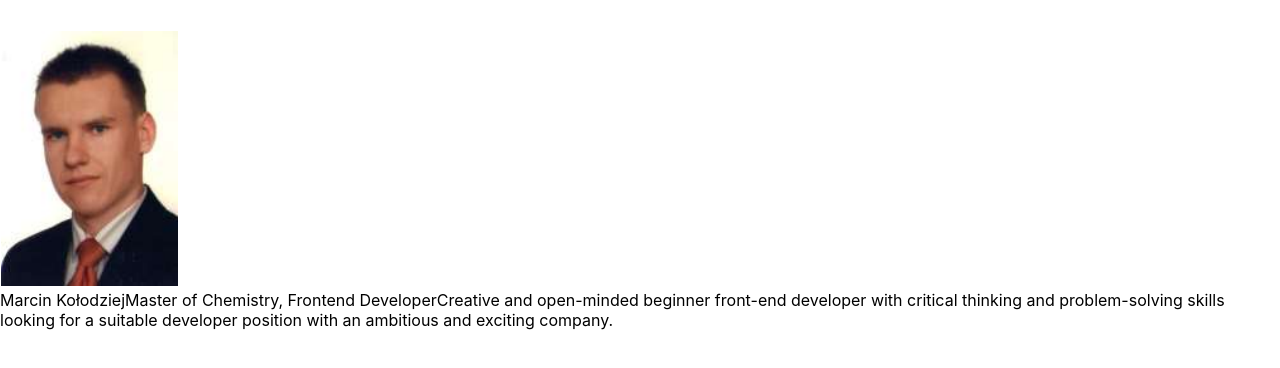
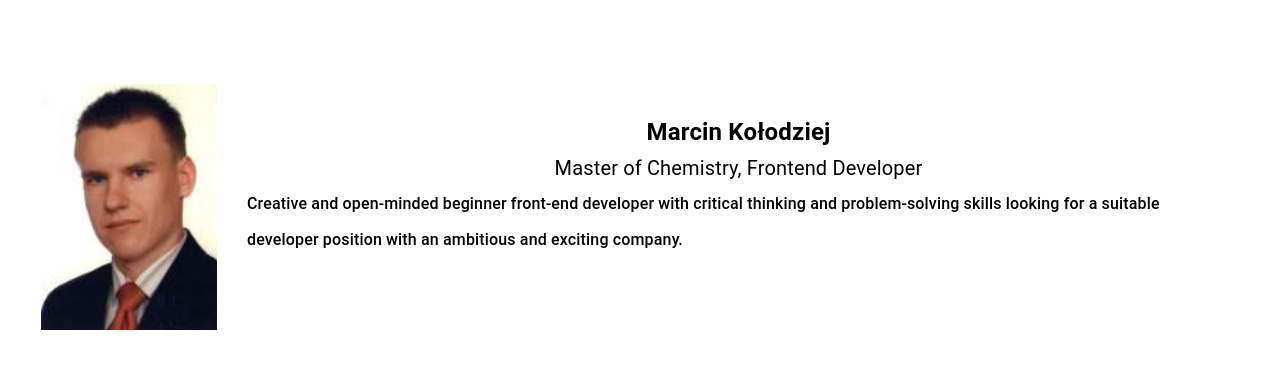
Before and after one commit to MarcinKolodzie/CV--cv-template-MK, a React (Create React App) app: page / in a window 1280 px wide. Shown: the top 368 px of the page. Built offline with nearby package versions, Linux system fonts and the light colour scheme.

Commit message:
'Preview' component styled

```diff
--- a/src/App.js
+++ b/src/App.js
@@ -3,11 +3,15 @@ import Head from './Components/Head'
 import Preview from './Components/Preview'
 import Photo from './Components/Photo'
 
+import classes from './styles.module.css'
+
 export const App = () => {
   return (
     <main>
       <Head>
-        <Photo/>
+        <Photo
+          className={classes.photo}
+        />
         <Preview
           heading={'Marcin Kołodziej'}
           degree={'Master of Chemistry, Frontend Developer'}
--- a/src/Components/Head/styles.module.css
+++ b/src/Components/Head/styles.module.css
@@ -1,3 +1,6 @@
-.root {}
-
-.image {}
+.root {
+  display: flex;
+  flex-direction: row;
+  margin-top: 5%;
+  padding: 20px 20px 20px 40px;
+}
--- a/src/Components/Photo/Photo.js
+++ b/src/Components/Photo/Photo.js
@@ -1,6 +1,6 @@
 import React from 'react'
 import PropTypes from 'prop-types'
-import cvPhoto from '../img/CV-photo.png'
+import cvPhoto from '../img/CV-photo1.png'
 
 import classes from './styles.module.css'
 
@@ -12,12 +12,15 @@ export const Photo = (props) => {
   } = props
 
   return (
-    <img
-      src={cvPhoto}
+    <div
       className={classes.photo}
-      alt={'cv-pho'}
-      {...otherProps}
-    />
+    >
+      <img
+        src={cvPhoto}
+        alt={'cv-pho'}
+        {...otherProps}
+      />
+    </div>
   )
 }
 
--- a/src/Components/Photo/styles.module.css
+++ b/src/Components/Photo/styles.module.css
@@ -1,5 +1,3 @@
-.root {}
-
-.photo{
-  width: 33%vw;
+.root {
+  width: 33%;
 }
--- a/src/Components/Preview/Preview.js
+++ b/src/Components/Preview/Preview.js
@@ -18,13 +18,19 @@ export const Preview = (props) => {
       className={`${classes.root}${className ? ` ${className}` : ''}`}
       {...otherProps}
     >
-      <Typography>
+      <Typography
+        variant={'h1'}
+      >
         {heading}
       </Typography>
-      <Typography>
+      <Typography
+        variant={'h2'}
+      >
         {degree}
       </Typography>
-      <Typography>
+      <Typography
+        variant={'h3'}
+      >
         {text}
       </Typography>
     </div>
--- a/src/Components/Preview/styles.module.css
+++ b/src/Components/Preview/styles.module.css
@@ -1,3 +1,6 @@
-.root {}
-
-.image {}
+.root {
+  display: flex;
+  flex-direction: column;
+  align-items: center;
+  padding: 30px;
+}
--- a/src/Components/Typography/Typography.js
+++ b/src/Components/Typography/Typography.js
@@ -26,7 +26,7 @@ export const Typography = (props) => {
 Typography.propTypes = {
   className: PropTypes.string,
   children: PropTypes.node,
-  variant: PropTypes.oneOf(['h1', 'h3', 'button', 'body1', 'body2', 'caption'])
+  variant: PropTypes.oneOf(['h1', 'h2', 'h3'])
 }
 
 export default Typography
--- a/src/Components/Typography/styles.module.css
+++ b/src/Components/Typography/styles.module.css
@@ -3,7 +3,7 @@
 .h1 {
   font-family: Roboto;
   font-size: 24px;
-  font-weight: 400;
+  font-weight: 600;
   line-height: 36px;
   letter-spacing: 0.15000000596046448px;
   text-align: left;
```
Also changed, not shown: src/Components/img/CV-photo1.png (added), src/styles.module.css (added).
